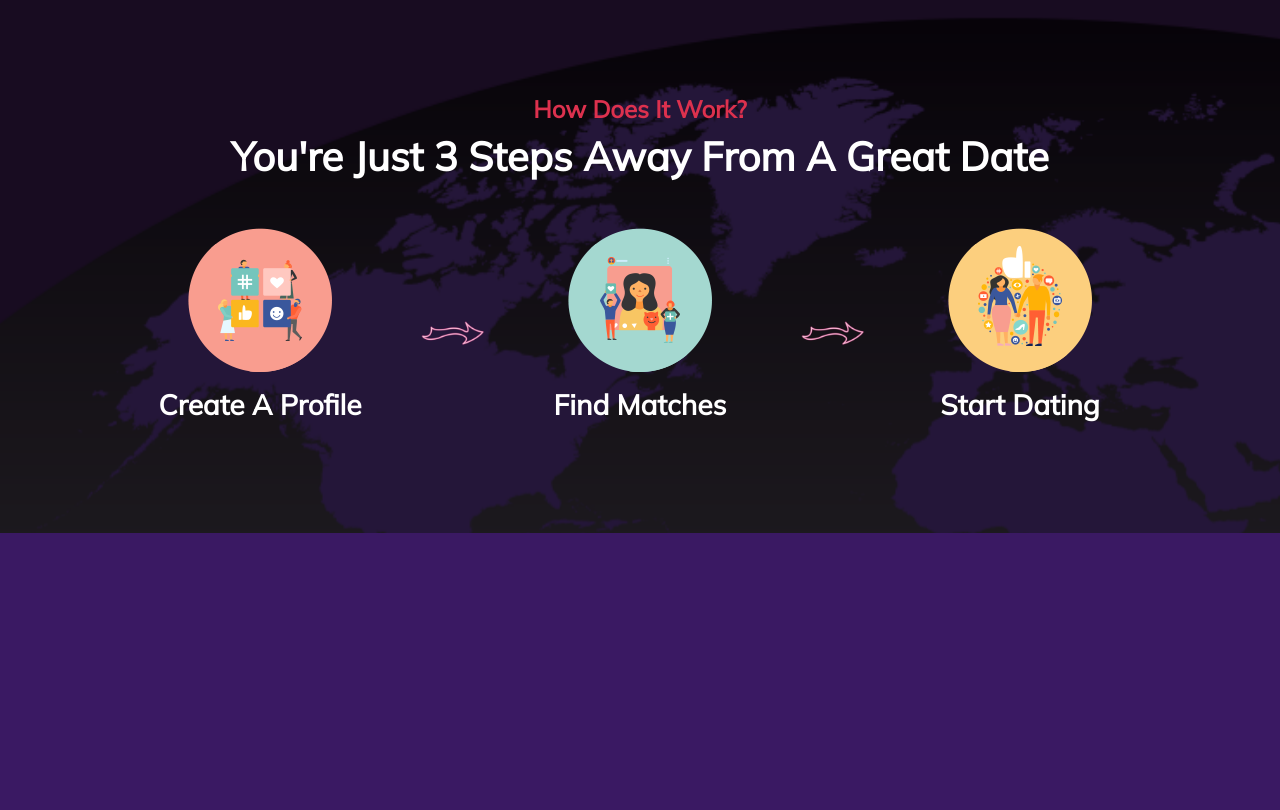
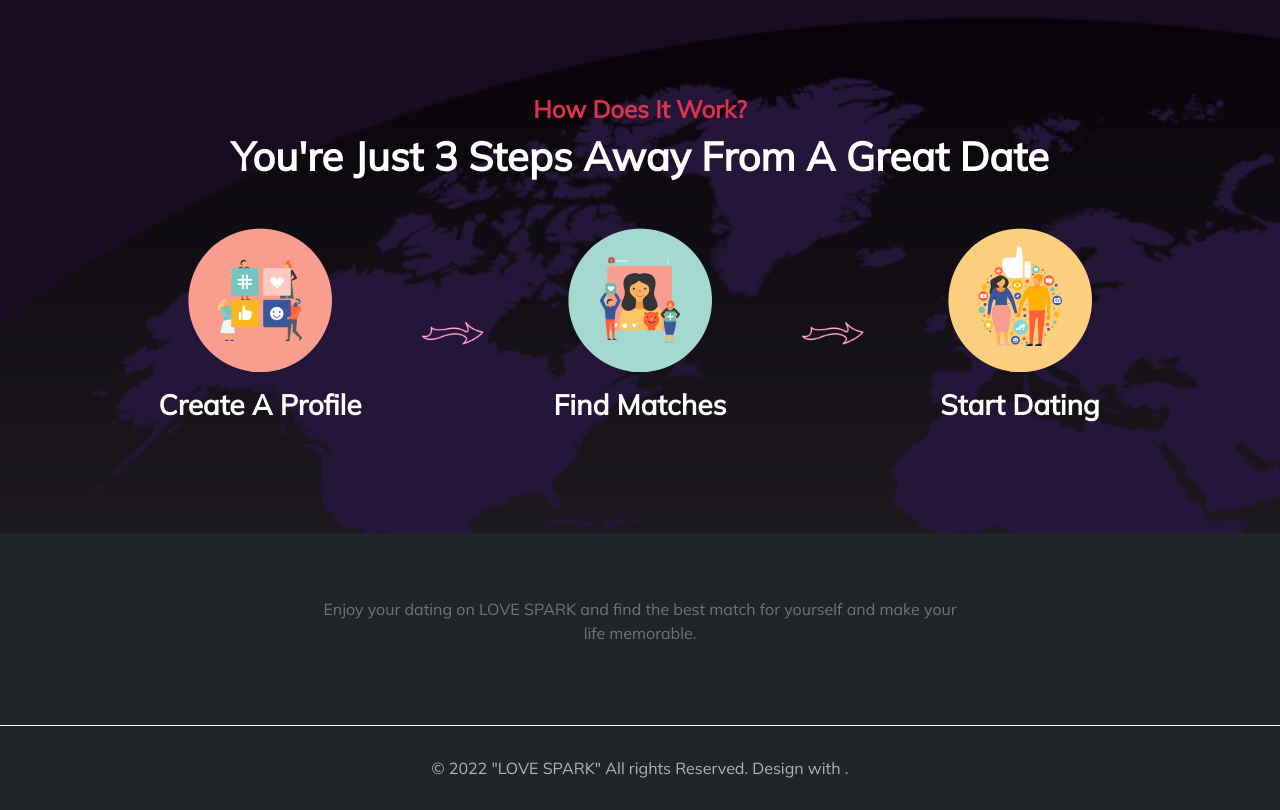
Before and after one commit to J1M-RYAN/CS4116, a PHP site: page / in a window 1280 px wide. Shown: the part 1539-2349 px from the top of the page. Before the commit the page ends 2072 px from the top, so only its background shows below. Run offline with PHP 8.4, Linux system fonts and the light colour scheme; data that the repository does not hold is empty.

Commit message:
footer created (#7)
Co-authored-by: Fawad <aash4037@gmail.com>

```diff
--- a/src/assets/css/main.css
+++ b/src/assets/css/main.css
@@ -45,3 +45,32 @@ body {
 .bg-how-does-it-work {
     background-image: url(./../images/bg-globe.png);
 }
+/* / Footer */
+
+.rounded {
+    border-radius: 5px !important;
+}
+footer {
+  position: relative;
+  padding: 50px 0;
+}
+
+footer .logo-footer {
+  font-size: 28px;
+}
+
+footer.footer-bar {
+  padding: 30px 0;
+  border-top: 1px solid #ffffff;
+}
+
+footer .footer-text {
+  color: #adb5bd;
+  -webkit-transition: all 0.5s ease;
+  transition: all 0.5s ease;
+}
+
+footer .footer-text:hover {
+  color: #dee2e6;
+}
+/* / Footer Ends here */
--- a/src/index.php
+++ b/src/index.php
@@ -205,6 +205,42 @@ include_once "init.php";
     </div>
     <!-- / How Does It Work -->
 
+    <!-- / Footer starts here -->
+    <footer class="bg-dark py-5">
+        <div class="container">
+            <div class="row justify-content-center">
+                <div class="col-lg-7 mb-3">
+                    <div class="text-center">
+                        <p class="text-muted para-desc mx-auto mt-3">Enjoy your dating on LOVE SPARK and find the best
+                            match for yourself
+                            and make your life memorable.</p>
+                    </div>
+                </div>
+                <!--end col-->
+            </div>
+            <!--end row-->
+        </div>
+        <!--end container-->
+    </footer>
+    <footer class="footer-bar bg-dark">
+        <div class="container">
+            <div class="row text-center">
+                <div class="col-sm-12 footer-bar">
+                    <div class="text-sm-left">
+                        <p class="mb-0 footer-text para-desc mx-auto">&copy; 2022 "LOVE SPARK" All rights Reserved.
+                            Design with
+                            <i class="mdi mdi-heart text-danger"></i>.
+                        </p>
+                    </div>
+                </div>
+                <!--end col-->
+            </div>
+            <!--end row-->
+        </div>
+        <!--end container-->
+    </footer>
+    <!-- / Footer ends here -->
+
     <!-- Bootstrap 5.0 JS -->
     <script src="https://cdn.jsdelivr.net/npm/@popperjs/core@2.9.2/dist/umd/popper.min.js"
         integrity="sha384-IQsoLXl5PILFhosVNubq5LC7Qb9DXgDA9i+tQ8Zj3iwWAwPtgFTxbJ8NT4GN1R8p"
```
